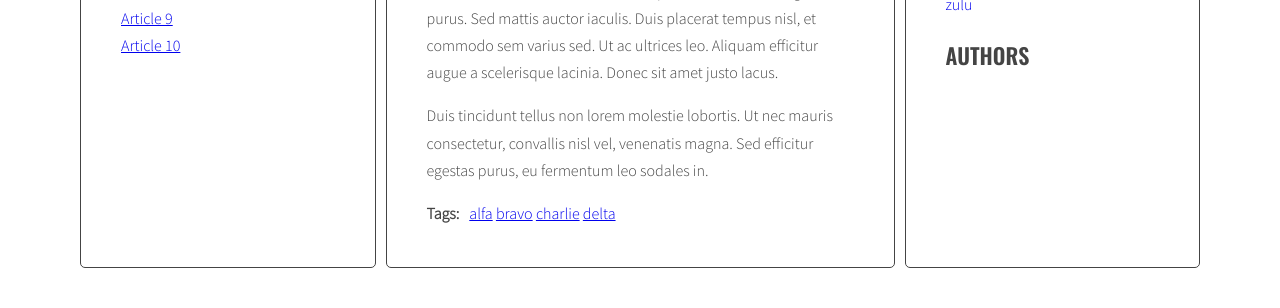
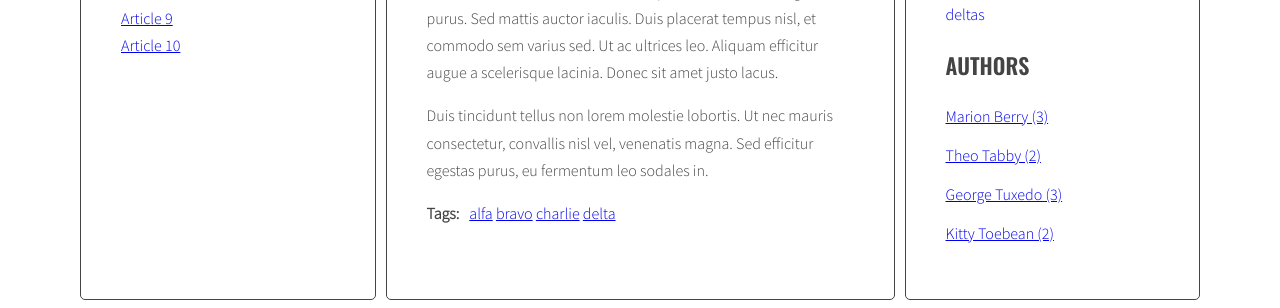
Before and after one commit to marcinwd/kodillaJavascriptBlog, a website: page index.html in a window 1280 px wide. Shown: the part 571-879 px from the top of the page. Before the commit the page ends 847 px from the top, so only its background shows below. Drawn offline with nearby package versions, Linux system fonts and the light colour scheme.

Commit message:
MOD {f}generateAuthors left side list with counting

```diff
--- a/index.html
+++ b/index.html
@@ -181,7 +181,7 @@
                   </ul>
                 </div>
               </article>
-              <article class="post" id="article-9" data-tags="alfa bravo delta" data-author="Marion Berry">
+              <article class="post" id="article-9" data-tags="alfa bravo deltas" data-author="Marion Berry">
                 <h3 class="post-title">Article 9</h3>
                 <p class="post-author"></p>
                 <div class="post-content">
--- a/js/script.js
+++ b/js/script.js
@@ -8,7 +8,8 @@
         optArticleAuthorSelector = '.post-author',
         optTagsListSelector = '.tags .list',
         optCloudClassCount = '5',
-        optCloudClassPrefix = 'tag-size-';
+        optCloudClassPrefix = 'tag-size-',
+        optAuthorsListSelector = '.list .authors';
 
     //module 6. - OK
     //Switching throught articles, leftSidebar "ALL POSTS"
@@ -127,7 +128,7 @@
             for(let tag in allTags){
                 //[NEW 7.3 object] generate links for the tag list
                 const tagLinkHTML = '<li><a href="#tag-' + tag + '" class="'+ optCloudClassPrefix +''+ calculateTagClass(allTags[tag], tagsParams) + '">' + tag + '</a></li>';
-                console.log(tagLinkHTML);
+                //console.log(tagLinkHTML);
                 /*[NEW 7.3 object] generate code of a link and ADD to allTagsHTML*/
                 allTagsHTML += tagLinkHTML ;
                 /*[NEW 7.3 object] END LOOP for each tag in allTags*/
@@ -165,7 +166,6 @@
             //console.log(activeTagLink);
         /* END LOOP: for each active tag link */
         }
-
         /* find all tag links with "href" attribute equal to the "href" constant */
         const allTagLinks = document.querySelectorAll('a[href="' + href + '"]');
         //console.log(allTagLinks);
@@ -194,9 +194,10 @@
     addClickListenersToTags();
 
     function generateAuthors(){
+        //[JA]create a new empty object allAuthors
+        let allAuthors = {};
         /* find all articles */
         const allArticles = document.querySelectorAll(otpArticleSelector);
-        //console.log(allArticles);
         /* START LOOP: for every article: */
         for(let article of allArticles){
         /* find author wrapper */
@@ -206,14 +207,35 @@
             let html = '';
             /* get authors from data-author attribute */
             const author = article.getAttribute('data-author');
-            //console.log(author);
+            console.log(author);
             /*generate HTML of the link*/
             const authorLinkHTML = '<a href="#author-' + author + '"><span>by ' + author + '</span></a>';
             /*add genarated code to html variable*/
-            html = html + authorLinkHTML;
+            html +=  authorLinkHTML;
             //console.log(html);
             /* insert HTML of all the links into the tags wrapper */
             authorWrapper.innerHTML = html;
+
+            if(!allAuthors[author]){
+                allAuthors[author] = 1;
+            } else {
+                allAuthors[author]++;
+            }
+            //[JA] find authors
+            const authorsList = document.querySelector('.authors');
+            console.log(authorsList);
+            //[JA] variable for all authors links HTML code
+            let allAuthorsHTML = '';
+            const authorsParams = calculateTagsParams(allAuthors);
+            console.log(authorsParams);
+            //console.log(allAuthorsHTML);
+            for(let author in allAuthors){
+            //generate links for author list
+                const authorLinkHTML = '<li><a href="#author-' + author + '">' + author + ' (' + allAuthors[author] + ')</a></li>';
+                console.log(authorLinkHTML);
+                allAuthorsHTML += authorLinkHTML;
+            }
+            authorsList.innerHTML = allAuthorsHTML;
         /* END LOOP: for every article: */
         }
     }
```
